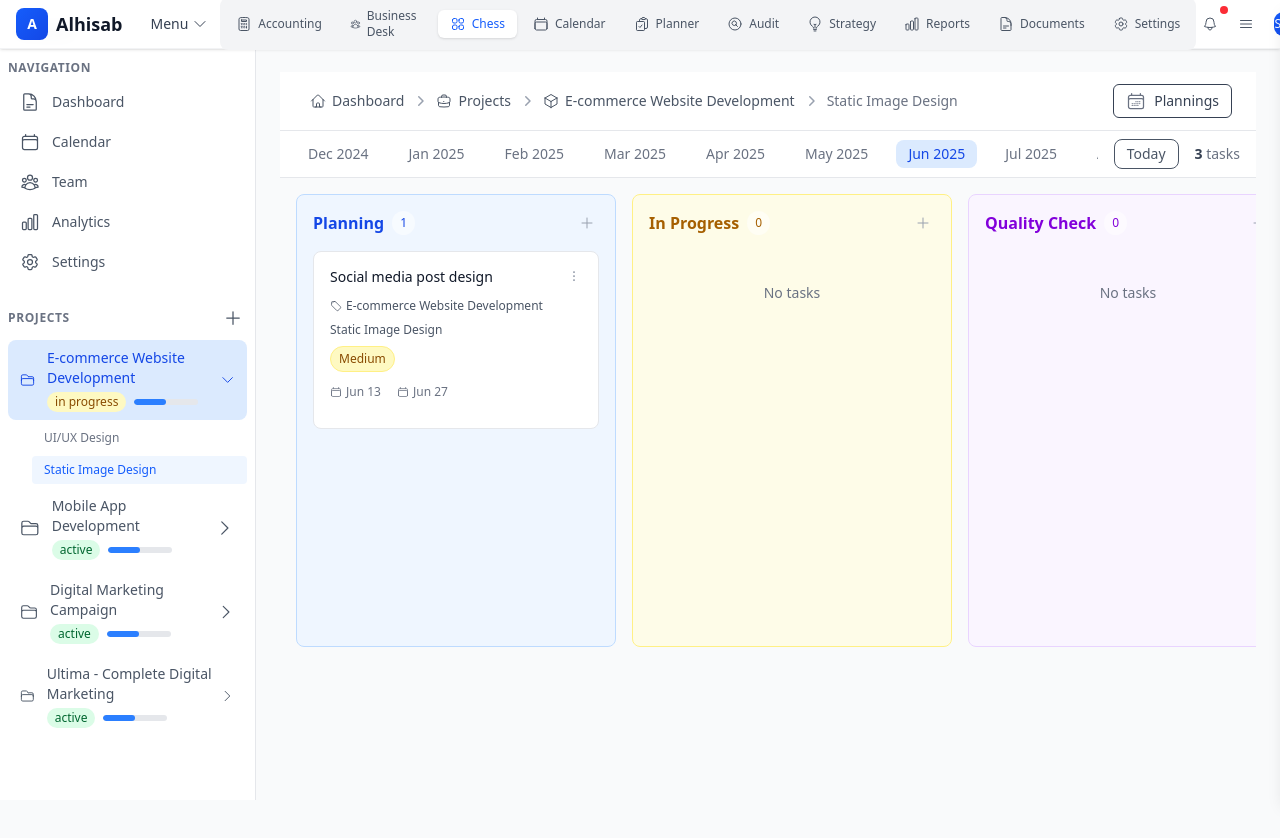
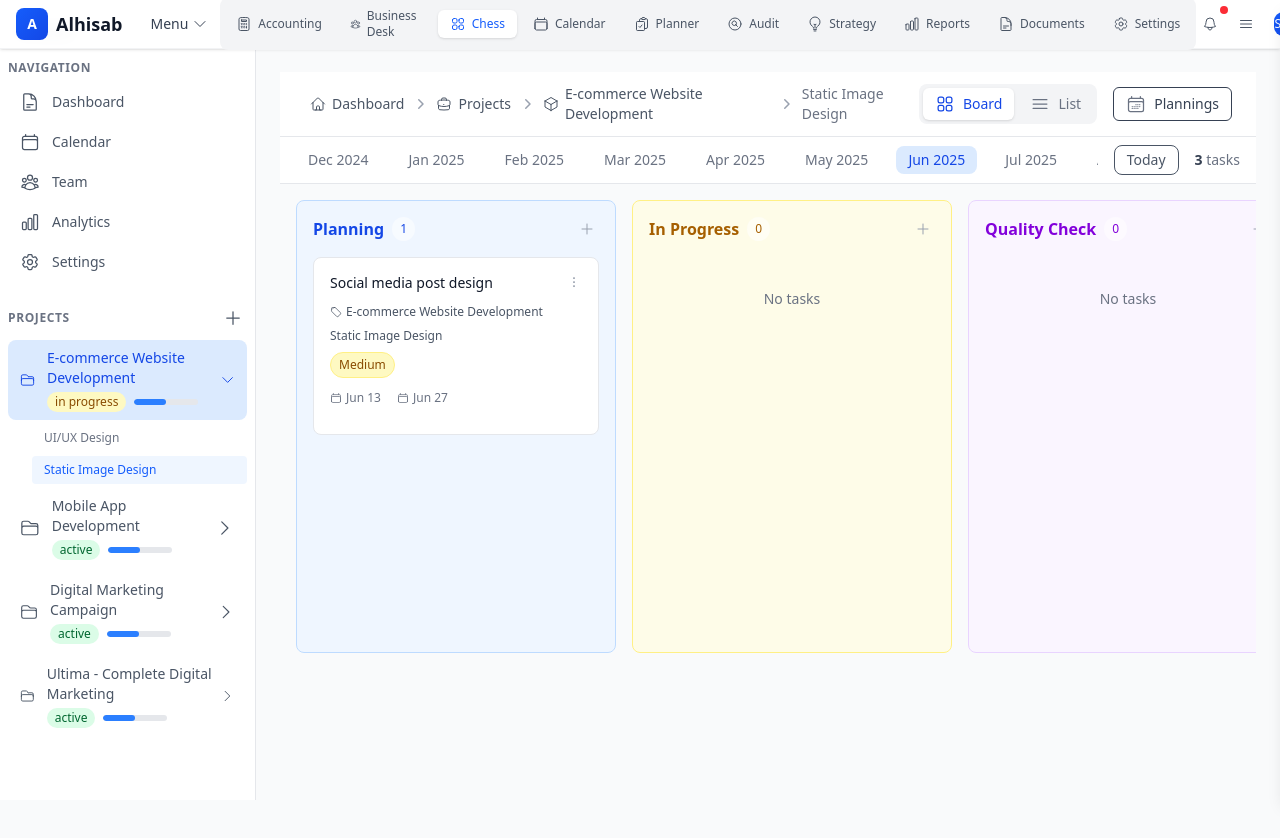
Before and after one commit to einfoengine/alhisab, a Next.js app in the folder frontend/: page /chess/proj_001/ser_001 in a window 1280 px wide. Shown: the top 838 px of the page. Built offline with nearby package versions, Linux system fonts and the light colour scheme.

Commit message:
Board view and list view added

```diff
--- a/frontend/src/app/chess/[projectId]/[serviceId]/page.tsx
+++ b/frontend/src/app/chess/[projectId]/[serviceId]/page.tsx
@@ -5,8 +5,10 @@ import { useParams } from 'next/navigation';
 import servicesData from '@/data/services.json';
 import projectsData from '@/data/projects.json';
 import TasksBoardView from '@/components/TasksBoardView';
+import TasksListView from '@/components/TasksListView';
 import TimelineSelector from '@/components/TimelineSelector';
 import Breadcrumb from '@/components/Breadcrumb';
+import ViewToggler, { ViewMode } from '@/components/elements/ViewToggler';
 import { CalendarDaysIcon, HomeIcon, BriefcaseIcon, CubeIcon } from '@heroicons/react/24/outline';
 
 type Task = {
@@ -71,6 +73,7 @@ const ServiceTasksPage = () => {
   const [service, setService] = useState<Service | null>(null);
   const [tasks, setTasks] = useState<Task[]>([]);
   const [currentDate, setCurrentDate] = useState(new Date());
+  const [viewMode, setViewMode] = useState<ViewMode>('board');
 
   useEffect(() => {
     if (projectId && serviceId) {
@@ -161,7 +164,8 @@ const ServiceTasksPage = () => {
     <div className="h-screen flex flex-col bg-gray-50">
       <header className="bg-white border-b border-gray-200 px-6 py-3 flex items-center justify-between flex-shrink-0">
         <Breadcrumb items={breadcrumbItems} />
-        <div className="flex items-center gap-2">
+        <div className="flex items-center gap-4">
+          <ViewToggler viewMode={viewMode} onViewModeChange={setViewMode} />
           <button
             className="px-3 py-1.5 rounded-md hover:bg-gray-100 transition-colors flex items-center gap-2 border text-sm font-medium text-gray-700"
             title="Planning"
@@ -179,11 +183,15 @@ const ServiceTasksPage = () => {
       />
 
       <main className="flex-1 overflow-hidden">
-        <TasksBoardView
-          tasks={filteredTasks}
-          onUpdateTask={handleUpdateTask}
-          onAddTask={handleAddTask}
-        />
+        {viewMode === 'board' ? (
+          <TasksBoardView
+            tasks={filteredTasks}
+            onUpdateTask={handleUpdateTask}
+            onAddTask={handleAddTask}
+          />
+        ) : (
+          <TasksListView tasks={filteredTasks} />
+        )}
       </main>
     </div>
   );
--- /dev/null
+++ b/frontend/src/components/TasksListView.tsx
@@ -0,0 +1,123 @@
+'use client';
+
+import React from 'react';
+import users from '@/data/users.json';
+import { CalendarIcon, UserCircleIcon } from '@heroicons/react/24/outline';
+
+type Task = {
+  id: string;
+  title: string;
+  description: string;
+  type: 'repetitive' | 'one_time';
+  category_id: string;
+  categories: string[];
+  frequency?: 'daily' | 'weekly' | 'monthly';
+  status: 'planning' | 'doing' | 'qc' | 'redo' | 'done' | 'delivered' | 'archived';
+  assigned_to: string[];
+  priority: 'low' | 'medium' | 'high';
+  order: number;
+  created_at: string;
+  start_date: string;
+  end_date: string;
+  last_completed?: string;
+  next_due?: string;
+  progress?: number;
+  tags: string[];
+  content_type: string;
+  mother_task?: string | null;
+  project_id: string;
+  platforms: string[];
+  [key: string]: string | string[] | number | boolean | null | undefined;
+};
+
+interface TasksListViewProps {
+  tasks: Task[];
+}
+
+const STATUS_STYLES: { [key in Task['status']]: string } = {
+  planning: 'bg-blue-100 text-blue-800',
+  doing: 'bg-yellow-100 text-yellow-800',
+  qc: 'bg-purple-100 text-purple-800',
+  redo: 'bg-red-100 text-red-800',
+  done: 'bg-green-100 text-green-800',
+  delivered: 'bg-indigo-100 text-indigo-800',
+  archived: 'bg-gray-100 text-gray-800',
+};
+
+const PRIORITY_STYLES: { [key in Task['priority']]: string } = {
+  high: 'text-red-600',
+  medium: 'text-yellow-600',
+  low: 'text-green-600',
+};
+
+const TaskListItem = ({ task }: { task: Task }) => {
+  const getAssignedUsers = () => {
+    return task.assigned_to.map(userId => users.users.find(u => u.id === userId)).filter(Boolean);
+  };
+  const assignedUsers = getAssignedUsers();
+
+  const formatDate = (date: string) => {
+    return new Date(date).toLocaleDateString('en-US', { month: 'short', day: 'numeric' });
+  };
+
+  return (
+    <tr className="bg-white hover:bg-gray-50 border-b">
+      <td className="px-6 py-4 whitespace-nowrap text-sm font-medium text-gray-900">{task.title}</td>
+      <td className="px-6 py-4 whitespace-nowrap text-sm text-gray-500">
+        <div className="flex -space-x-2 overflow-hidden">
+          {assignedUsers.map(user => (
+            user && <img key={user.id} className="inline-block h-8 w-8 rounded-full ring-2 ring-white" src={user.avatar} alt={user.name} title={user.name} />
+          ))}
+          {assignedUsers.length === 0 && <UserCircleIcon className="h-8 w-8 text-gray-300" />}
+        </div>
+      </td>
+      <td className="px-6 py-4 whitespace-nowrap text-sm text-gray-500">
+        <span className={`capitalize px-2 inline-flex text-xs leading-5 font-semibold rounded-full ${STATUS_STYLES[task.status]}`}>
+          {task.status}
+        </span>
+      </td>
+      <td className="px-6 py-4 whitespace-nowrap text-sm font-medium">
+        <span className={`capitalize ${PRIORITY_STYLES[task.priority]}`}>
+          {task.priority}
+        </span>
+      </td>
+      <td className="px-6 py-4 whitespace-nowrap text-sm text-gray-500">
+        <div className="flex items-center gap-1">
+          <CalendarIcon className="w-4 h-4" />
+          <span>{formatDate(task.end_date)}</span>
+        </div>
+      </td>
+    </tr>
+  );
+};
+
+const TasksListView: React.FC<TasksListViewProps> = ({ tasks }) => {
+  return (
+    <div className="flex-1 overflow-y-auto bg-gray-50">
+      <div className="p-4">
+        <div className="align-middle inline-block min-w-full">
+          <div className="shadow border-b border-gray-200 sm:rounded-lg">
+            <table className="min-w-full divide-y divide-gray-200">
+              <thead className="bg-gray-100">
+                <tr>
+                  <th scope="col" className="px-6 py-3 text-left text-xs font-medium text-gray-600 uppercase tracking-wider">Task</th>
+                  <th scope="col" className="px-6 py-3 text-left text-xs font-medium text-gray-600 uppercase tracking-wider">Assignees</th>
+                  <th scope="col" className="px-6 py-3 text-left text-xs font-medium text-gray-600 uppercase tracking-wider">Status</th>
+                  <th scope="col" className="px-6 py-3 text-left text-xs font-medium text-gray-600 uppercase tracking-wider">Priority</th>
+                  <th scope="col" className="px-6 py-3 text-left text-xs font-medium text-gray-600 uppercase tracking-wider">Due Date</th>
+                </tr>
+              </thead>
+              <tbody className="bg-white divide-y divide-gray-200">
+                {tasks.map(task => (
+                  <TaskListItem key={task.id} task={task} />
+                ))}
+              </tbody>
+            </table>
+          </div>
+        </div>
+      </div>
+    </div>
+  );
+};
+
+export default TasksListView;
--- a/frontend/src/components/elements/ViewToggler.tsx
+++ b/frontend/src/components/elements/ViewToggler.tsx
@@ -1,48 +1,40 @@
+'use client';
+
 import React from 'react';
-import { Squares2X2Icon, TableCellsIcon } from '@heroicons/react/24/outline';
+import { Squares2X2Icon, Bars3Icon } from '@heroicons/react/24/outline';
+
+export type ViewMode = 'board' | 'list';
 
 interface ViewTogglerProps {
-  viewMode: 'grid' | 'table';
-  setViewMode: (mode: 'grid' | 'table') => void;
-  actions?: Array<{
-    name: string;
-    icon: React.ComponentType<React.SVGProps<SVGSVGElement>>;
-    onClick: () => void;
-  }>;
+  viewMode: ViewMode;
+  onViewModeChange: (mode: ViewMode) => void;
 }
 
-const ViewToggler: React.FC<ViewTogglerProps> = ({ viewMode, setViewMode, actions = [] }) => {
+const ViewToggler: React.FC<ViewTogglerProps> = ({ viewMode, onViewModeChange }) => {
   return (
-    <div className="flex items-center space-x-2 bg-white rounded-lg p-1">
+    <div className="flex items-center gap-1 bg-gray-100 rounded-lg p-1">
       <button
-        onClick={() => setViewMode('grid')}
-        className={`p-2 rounded-md ${
-          viewMode === 'grid'
-            ? 'bg-blue-50 text-blue-600'
-            : 'text-gray-500 hover:text-gray-700'
+        onClick={() => onViewModeChange('board')}
+        className={`px-3 py-1.5 rounded-md text-sm font-medium transition-colors flex items-center gap-2 ${
+          viewMode === 'board'
+            ? 'bg-white text-blue-700 shadow-sm'
+            : 'text-gray-500 hover:text-gray-900'
         }`}
       >
-        <Squares2X2Icon className="h-5 w-5" />
+        <Squares2X2Icon className="w-5 h-5" />
+        Board
       </button>
       <button
-        onClick={() => setViewMode('table')}
-        className={`p-2 rounded-md ${
-          viewMode === 'table'
-            ? 'bg-blue-50 text-blue-600'
-            : 'text-gray-500 hover:text-gray-700'
+        onClick={() => onViewModeChange('list')}
+        className={`px-3 py-1.5 rounded-md text-sm font-medium transition-colors flex items-center gap-2 ${
+          viewMode === 'list'
+            ? 'bg-white text-blue-700 shadow-sm'
+            : 'text-gray-500 hover:text-gray-900'
         }`}
       >
-        <TableCellsIcon className="h-5 w-5" />
+        <Bars3Icon className="w-5 h-5" />
+        List
       </button>
-      {actions.map((action) => (
-        <button
-          key={action.name}
-          onClick={action.onClick}
-          className="p-2 rounded-md text-gray-500 hover:text-gray-700"
-        >
-          <action.icon className="h-5 w-5" />
-        </button>
-      ))}
     </div>
   );
 };
```
